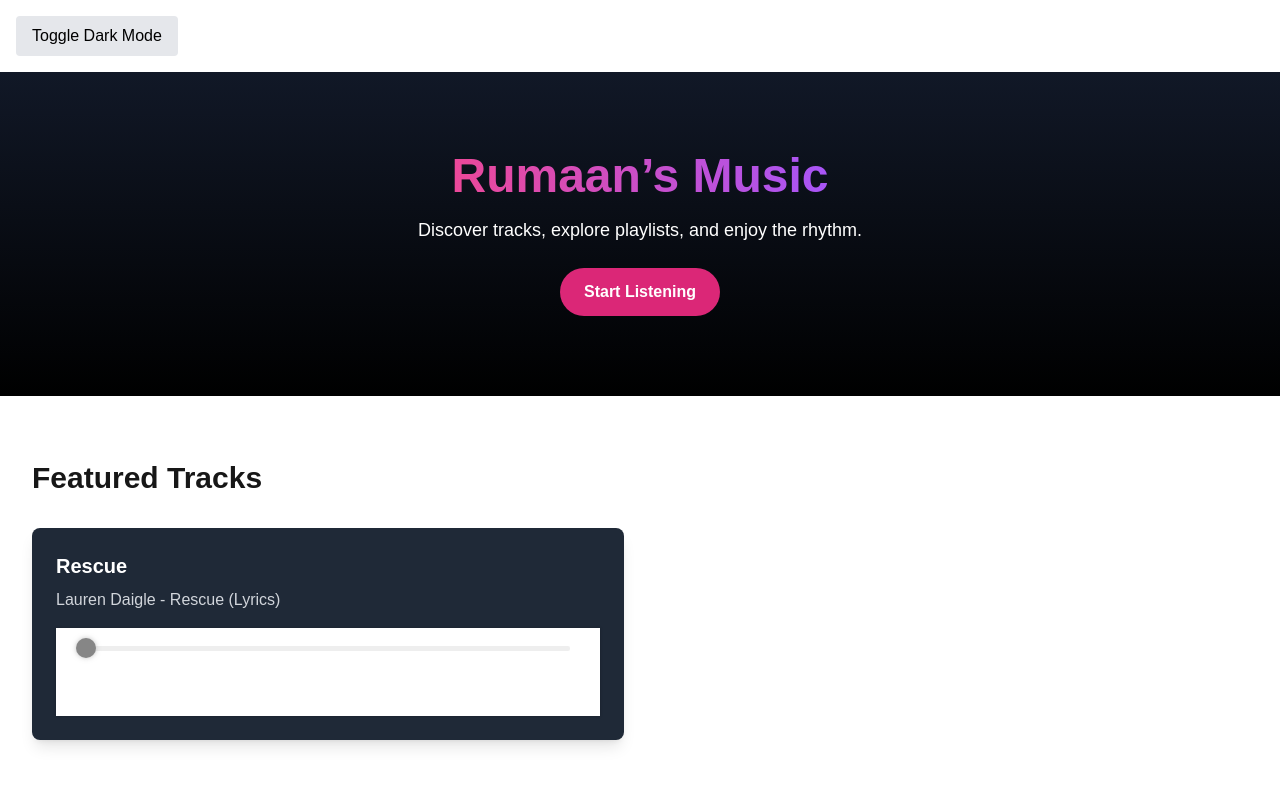
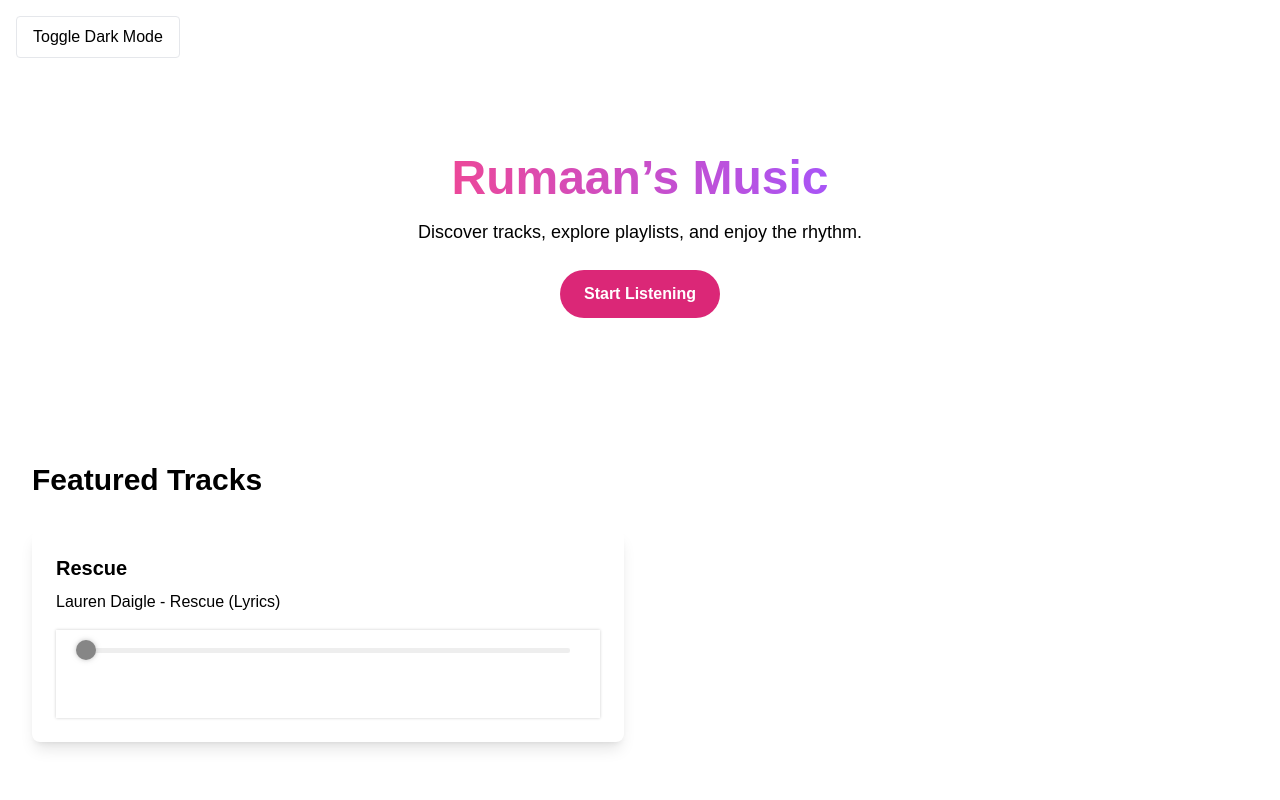
Before and after one commit to Rumaan121/my-new-music-site, a Next.js app: page / in a window 1280 px wide. Shown: the top 800 px of the page. Built offline with nearby package versions, Linux system fonts and the light colour scheme; no server answers.

Commit message:
Fix dark mode toggle

```diff
--- a/next.config.js
+++ b/next.config.js
@@ -1,8 +1,13 @@
 /** @type {import('next').NextConfig} */
+const isProd = process.env.NODE_ENV === "production";
+
 const nextConfig = {
-  output: 'export',        // enables static HTML export
-  distDir: 'docs',         // put the build directly into /docs for GitHub Pages
-  images: { unoptimized: true } // disables Next.js image optimization (not supported on Pages)
+  reactStrictMode: true,
+  images: { unoptimized: true }, // disable image optimization for GitHub Pages
+  ...(isProd && {
+    output: "export",   // only export in production
+    distDir: "docs",    // put build into /docs for GitHub Pages
+  }),
 };
 
 module.exports = nextConfig;
--- a/src/app/page.tsx
+++ b/src/app/page.tsx
@@ -1,6 +1,6 @@
 "use client";
 
-import { useState } from "react";
+import { useState, useEffect } from "react";
 import playlists from "../../playlists.json";
 import AudioPlayer, { RHAP_UI } from "react-h5-audio-player";
 import "react-h5-audio-player/lib/styles.css";
@@ -9,20 +9,29 @@ export default function Home() {
   const [dark, setDark] = useState(false);
   const [submitted, setSubmitted] = useState(false);
 
+  // Apply/remove dark class on <html>
+  useEffect(() => {
+    if (dark) {
+      document.documentElement.classList.add("dark");
+    } else {
+      document.documentElement.classList.remove("dark");
+    }
+  }, [dark]);
+
   return (
-    <main className={dark ? "dark min-h-screen" : "min-h-screen"}>
+    <main className="min-h-screen bg-lightBg text-lightText dark:bg-darkBg dark:text-darkText transition-colors duration-300">
       {/* Dark Mode Toggle */}
       <div className="p-4">
         <button
           onClick={() => setDark(!dark)}
-          className="px-4 py-2 bg-gray-200 dark:bg-gray-700 rounded text-black dark:text-white"
+          className="px-4 py-2 rounded bg-lightBg text-lightText dark:bg-darkBg dark:text-darkText border transition-colors duration-300"
         >
           Toggle {dark ? "Light" : "Dark"} Mode
         </button>
       </div>
 
       {/* Hero Section */}
-      <section className="flex flex-col items-center justify-center text-center py-20 bg-gradient-to-b from-gray-900 to-black text-white dark:from-white dark:to-gray-200 dark:text-black">
+      <section className="flex flex-col items-center justify-center text-center py-20 transition-colors duration-300">
         <h1 className="text-5xl font-extrabold mb-4 bg-clip-text text-transparent bg-gradient-to-r from-pink-500 to-purple-500">
           Rumaan’s Music
         </h1>
@@ -41,14 +50,10 @@ export default function Home() {
           {playlists.map((playlist, index) => (
             <div
               key={index}
-              className="bg-gray-800 dark:bg-gray-100 rounded-lg p-6 shadow-lg"
+              className="rounded-lg p-6 shadow-lg bg-lightBg text-lightText dark:bg-darkBg dark:text-darkText transition-colors duration-300"
             >
-              <h3 className="text-xl font-semibold mb-2 text-white dark:text-black">
-                {playlist.title}
-              </h3>
-              <p className="text-gray-300 dark:text-gray-700 mb-4">
-                {playlist.description}
-              </p>
+              <h3 className="text-xl font-semibold mb-2">{playlist.title}</h3>
+              <p className="mb-4">{playlist.description}</p>
               <AudioPlayer
                 src={playlist.url}
                 showJumpControls={false}
@@ -80,20 +85,20 @@ export default function Home() {
               type="text"
               name="name"
               placeholder="Your Name"
-              className="w-full p-2 rounded border"
+              className="w-full p-2 rounded border bg-lightBg text-lightText dark:bg-darkBg dark:text-darkText transition-colors duration-300"
               required
             />
             <input
               type="email"
               name="email"
               placeholder="Your Email"
-              className="w-full p-2 rounded border"
+              className="w-full p-2 rounded border bg-lightBg text-lightText dark:bg-darkBg dark:text-darkText transition-colors duration-300"
               required
             />
             <textarea
               name="message"
               placeholder="Your Message"
-              className="w-full p-2 rounded border"
+              className="w-full p-2 rounded border bg-lightBg text-lightText dark:bg-darkBg dark:text-darkText transition-colors duration-300"
               rows={5}
               required
             />
--- a/tailwind.config.js
+++ b/tailwind.config.js
@@ -7,7 +7,18 @@ module.exports = {
   ],
   theme: {
     extend: {
-      // you can add custom colors, fonts, or animations here later
+      colors: {
+        lightBg: "#ffffff",
+        lightText: "#000000",
+        darkBg: "#1a1a1a",
+        darkText: "#f5f5f5",
+      },
+      fontFamily: {
+        sans: ["Inter", "Poppins", "sans-serif"],
+      },
+      transitionProperty: {
+        'colors': 'background-color, border-color, color, fill, stroke',
+      },
     },
   },
   plugins: [],
```
Also changed, not shown: 3 other files (tests, documents, lock files or other folders).
